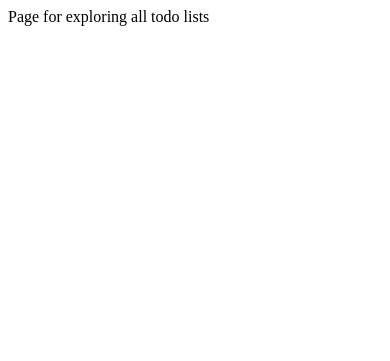
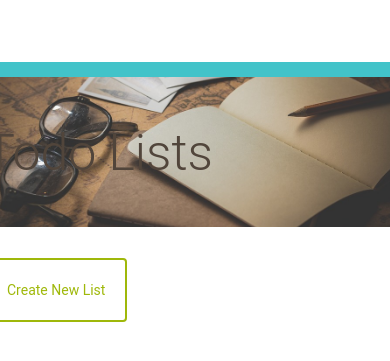
Before and after one commit to 2978695409620/todo-anywhere, a Flask app: page /list/ in a window 390 px wide. Shown: the top 361 px of the page. Run offline with Flask 2, Linux system fonts and the light colour scheme; some libraries are stand-ins or nearby versions.

Commit message:
Added list templates and updated routes

```diff
--- a/app.py
+++ b/app.py
@@ -1,11 +1,13 @@
 import os
 
-from flask import Flask, render_template, url_for, request, jsonify
-from sqlalchemy import create_engine
+from flask import Flask, render_template, url_for, redirect, request, jsonify, flash
+from sqlalchemy import create_engine, asc
 from sqlalchemy.orm import sessionmaker
 from model import Base, TodoList, TodoItem
 
 app = Flask(__name__)
+app.debug = True
+app.secret_key = 'secret_key'
 
 DATABASE_URI = os.environ.get("DATABASE_URL", 'postgresql://localhost/todo-anywhere')
 engine = create_engine(DATABASE_URI)
@@ -26,12 +28,35 @@ def landing():
     return render_template('lists.html')
 
 @app.route('/list/', methods=['GET'])
-def todo_list_all():
-    return 'Page for exploring all todo lists'
+def show_all_lists():
+    lists = session.query(TodoList).order_by(asc(TodoList.name))
+    return render_template('todoLists.html', lists=lists)
 
-@app.route('/list/<int:list_id>/', methods=['GET'])
-def todo_list(list_id):
-    return 'Page for a todo list'
+@app.route('/list/new/', methods=['GET', 'POST'])
+def create_list():
+	if request.method == 'GET':
+		return render_template('createList.html')
+	else:
+		if request.form['name'] and request.form['name'] != '':
+			newList = TodoList(name=request.form['name'])
+			session.add(newList)
+			flash('New List Created Successfully')
+			session.commit()
+			return redirect(url_for('show_all_lists'))
+		else:
+			status = 'Must enter a valid name'
+			return render_template('createList.html', status=status)
+
+@app.route('/list/<int:list_id>/', methods=['GET', 'POST'])
+def edit_list(list_id):
+	todoList = session.query(TodoList).filter_by(id=list_id).one_or_none()
+	if request.method == 'GET':
+		return render_template('editList.html', todoList=todoList)
+	else:
+		if request.form['name']:
+			todoList.name = request.form['name']
+			flash('List Edited Successfully')
+			return redirect(url_for('show_all_lists'))
 
 @app.route('/list/<int:list_id>/random/', methods=['GET'])
 def random_todo(list_id):
--- /dev/null
+++ b/static/css/styles.css
@@ -0,0 +1,179 @@
+* {
+	font-family: "Helvetica Neue Bold", Roboto, Helvetica, Arial, sans-serif;
+	font-weight: 700;
+}
+
+h1 {
+	font-family: "Helvetica Neue Light", Roboto, Helvetica, Arial, sans-serif;
+	font-size: 50px;
+	color: #51453B;
+	line-height: 60px;
+	font-weight: 300;
+}
+
+h2 {
+	font-size: 24px;
+	color: #42C3C9;
+	line-height: 29px;
+}
+
+h3 {
+	font-size: 18px;
+	color: #4A4A4A;
+	line-height: 23px;
+}
+ p {
+ 	font-family: "Helvetica Neue", Roboto, Helvetica, Arial, sans-serif;
+ 	font-size: 16px;
+ 	color: #7B7573;
+ 	line-height: 24px;
+ 	font-weight: 400;
+ }
+
+ strong {
+ 	font-size: 16px;
+ 	color: #7B7573;
+ 	line-height: 24px;
+ }
+
+ a {
+ 	font-size: 14px;
+ 	color: #0093B9;
+ 	line-height: 17px;
+ }
+.padding-top {
+	padding-top: 30px;
+}
+.padding-bottom {
+	padding-bottom: 30px;
+}
+.margin-right {
+	margin-right: 30px;
+}
+.padding-none {
+	padding: 0;
+}
+.btn {
+	padding: 20px;
+	margin: 0;
+	border-color: #9FB80A;
+	border-width: 2px;
+	color: #9FB80A;;
+}
+.btn:hover {
+	border-color: #9FB80A;
+}
+.btn.delete {
+	border-color: #aaaaaa;
+	color: #aaaaaa;
+}
+.btn.delete:hover {
+	border-color: #aaaaaa;
+	color: red;
+}
+.glyphicon {
+	margin-right: 10px;
+}
+.top-menu {
+	padding-top: 30px;
+	padding-bottom: 30px;
+}
+.top-menu p {
+	margin-bottom: 0;
+	line-height: 16px;
+}
+.top-menu a {
+	margin-bottom: 0;
+	line-height: 16px;
+	font-size: 16px;
+	color: #7B7573;
+	font-weight: 400;
+}
+.divider {
+	height: 15px;
+}
+.divider.blue {
+	background-color: #42C3C9;
+}
+.divider.green {
+	background-color: #9FB80A;
+}
+.banner.main {
+	height: 150px;
+	background: url("/static/images/notebook.jpg");
+	background-position: right;
+	background-repeat: no-repeat;
+	background-size: cover;
+}
+.banner.menu {
+	height: 150px;
+	background-color: #E1E17F;
+}
+.banner.profile {
+	height: 150px;
+	background-color: #A6E8EB;
+}
+.banner h1 {
+	margin: 45px 0;
+}
+ .todo-list {
+ 	background-color: #F0F0F0;
+ 	padding: 20px;
+u }
+ .todo-list:hover {
+ 	background-color: #e1e17f;
+ 	padding: 20px;
+}
+.todo-item {
+	background: #F0F0F0;
+	padding: 20px;
+	margin: 20px;
+	margin-left: -20px;
+}
+.author {
+	padding-right: 20px;
+	margin-top: -20px;
+	text-align: right;
+	float:right;
+}
+.author img {
+	width: 100px;
+	border-radius: 50%;
+}
+.author figcaption {
+	font-size: 14px;
+	color: #7B7573;
+	font-weight: 400;
+	margin-top: -20px;
+}
+.flash {
+	background-color: #98FB98;
+	width:100%;
+	text-decoration: none;
+
+}
+
+.flash li {
+	list-style-type: none;
+	text-align: center;
+
+}
+
+.status {
+	background-color: #98FB98;
+	width:100%;
+	text-decoration: none;
+
+}
+
+.create-list-error {
+    background-color: #FFBABA;
+	width:100%;
+	text-decoration: none;
+}
+
+.create-list-error li {
+	list-style-type: none;
+	text-align: center;
+
+}
--- a/templates/lists.html
+++ b/templates/lists.html
@@ -6,7 +6,7 @@
 	<body>
 		<h1>Todo Anywhere</h1>
 
-		<a href = "{{url_for('todo_list_all')}}">
+		<a href = "{{url_for('show_all_lists')}}">
 			<p>Browse All Todo Lists</p>
 		</a>
 
--- /dev/null
+++ b/templates/main.html
@@ -0,0 +1,14 @@
+<!DOCTYPE html>
+<html lang="en">
+	<head>
+		<link rel="stylesheet" href="//netdna.bootstrapcdn.com/bootstrap/3.1.1/css/bootstrap.min.css">
+		<link rel=stylesheet type=text/css href="{{ url_for('static', filename='css/styles.css') }}">
+	</head>
+
+	<body>
+
+	{% block content %}
+	{% endblock %}
+
+	</body>
+</html>
--- /dev/null
+++ b/templates/todoLists.html
@@ -0,0 +1,62 @@
+{% extends "main.html" %}
+{% block content %}
+	<div class="row top-menu">
+		<div class="col-md-10">
+		</div>
+		<div class="col-md-2 text-right">
+		</div>
+	</div>
+
+	<div class="row divider blue">
+		<div class="col-md-12">
+		</div>
+	</div>
+
+	<div class="row banner main">
+		<div class="col-md-5">
+		</div>
+		<div class="col-md-7 padding-none">
+			<h1>Todo Lists</h1>
+		</div>
+	</div>
+
+	<div class='flash'>
+		{% with messages = get_flashed_messages() %}
+			{% if messages %}
+				<ul>
+					{% for message in messages %}
+						<li> <strong> {{ message }} </strong> </li>
+					{% endfor %}
+				</ul>
+			{% endif %}
+		{% endwith %}
+	</div>
+
+	<div class="row padding-top paddint-bottom">
+		<div class="col-md-1">
+		</div>
+		<div class="col-md-10 padding-none">
+			<a href="{{url_for('create_list')}}">
+				<button class="btn btn-default" id="create-list">
+					Create New List
+				</button>
+			</a>
+		</div>
+	</div>
+
+	<div>
+		{% for list in lists %}
+		<a href="{{url_for('edit_list', list_id = list.id)}}">
+			<div class="row">
+				<div class="col-md-1">
+				</div>
+				<div class="col-md-10 todo-list">
+						<h3>{{list.name}}</h3>
+				</div>
+				<div class="col-md-1">
+				</div>
+			</div>
+		</a>
+		{% endfor %}
+	</div>
+{% endblock %}
```
Also changed, not shown: templates/createList.html (added, +37 -0 lines), templates/editList.html (added, +34 -0 lines), templates/header.html (added, +8 -0 lines), static/images/notebook.jpg (added), 1 other file.
